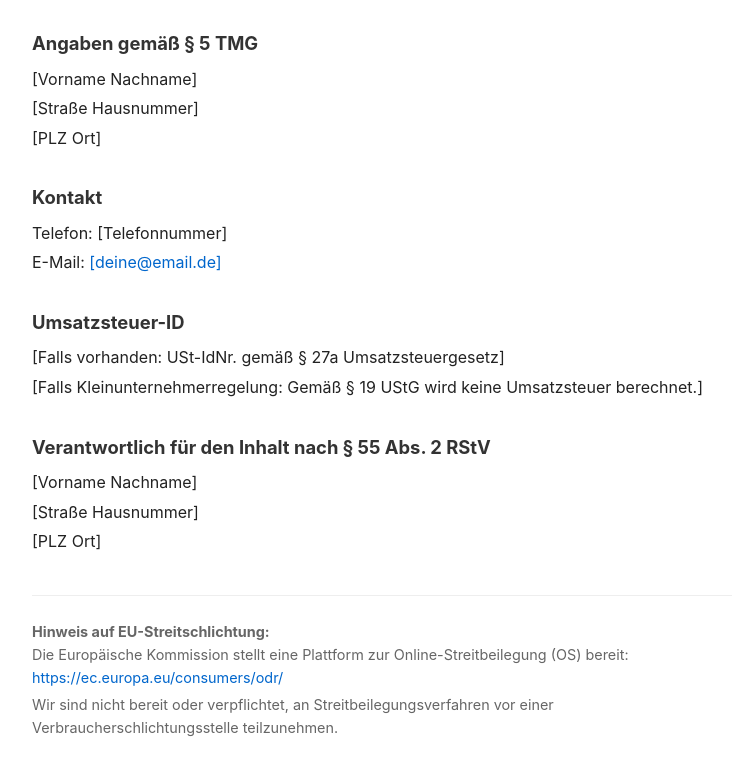
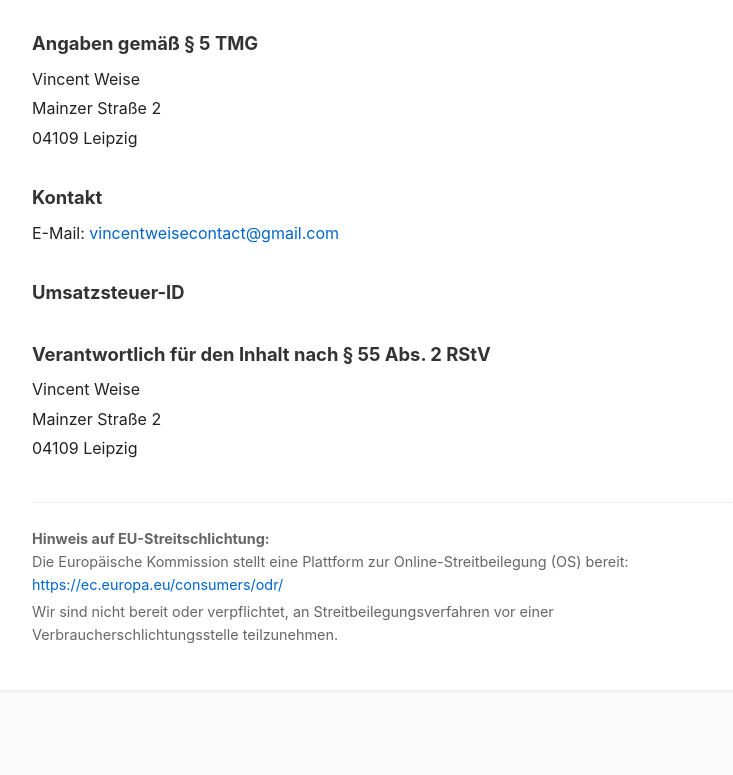
Before and after one commit to VincentWeise/Impressum, a plain HTML site: page index.html in a window 1280 px wide. Shown: the part 129-904 px from the top of the page, without its empty margins (258-991 px from the left). After the commit the page ends 859 px from the top, so only its background shows below. Drawn offline with Linux system fonts and the light colour scheme.

Commit message:
Update contact information in index.html

```diff
--- a/index.html
+++ b/index.html
@@ -64,22 +64,22 @@
   <h1>Impressum</h1>
 
   <h2>Angaben gemäß § 5 TMG</h2>
-  <p>[Vorname Nachname]</p>
-  <p>[Straße Hausnummer]</p>
-  <p>[PLZ Ort]</p>
+  <p>Vincent Weise</p>
+  <p>Mainzer Straße 2</p>
+  <p>04109 Leipzig</p>
 
   <h2>Kontakt</h2>
-  <p>Telefon: [Telefonnummer]</p>
-  <p>E-Mail: <a href="mailto:[deine@email.de]">[deine@email.de]</a></p>
+  <!--<p>Telefonnummer</p>-->
+  <p>E-Mail: <a href="mailto:vincentweisecontact@gmail.com">vincentweisecontact@gmail.com</a></p>
 
   <h2>Umsatzsteuer-ID</h2>
-  <p>[Falls vorhanden: USt-IdNr. gemäß § 27a Umsatzsteuergesetz]</p>
-  <p>[Falls Kleinunternehmerregelung: Gemäß § 19 UStG wird keine Umsatzsteuer berechnet.]</p>
+  <!--<p>[Falls vorhanden: USt-IdNr. gemäß § 27a Umsatzsteuergesetz]</p>-->
+  <!--<p>[Falls Kleinunternehmerregelung: Gemäß § 19 UStG wird keine Umsatzsteuer berechnet.]</p>-->
 
   <h2>Verantwortlich für den Inhalt nach § 55 Abs. 2 RStV</h2>
-  <p>[Vorname Nachname]</p>
-  <p>[Straße Hausnummer]</p>
-  <p>[PLZ Ort]</p>
+  <p>Vincent Weise</p>
+  <p>Mainzer Straße 2</p>
+  <p>04109 Leipzig</p>
 
   <div class="hinweis">
     <p><strong>Hinweis auf EU-Streitschlichtung:</strong><br>
```
